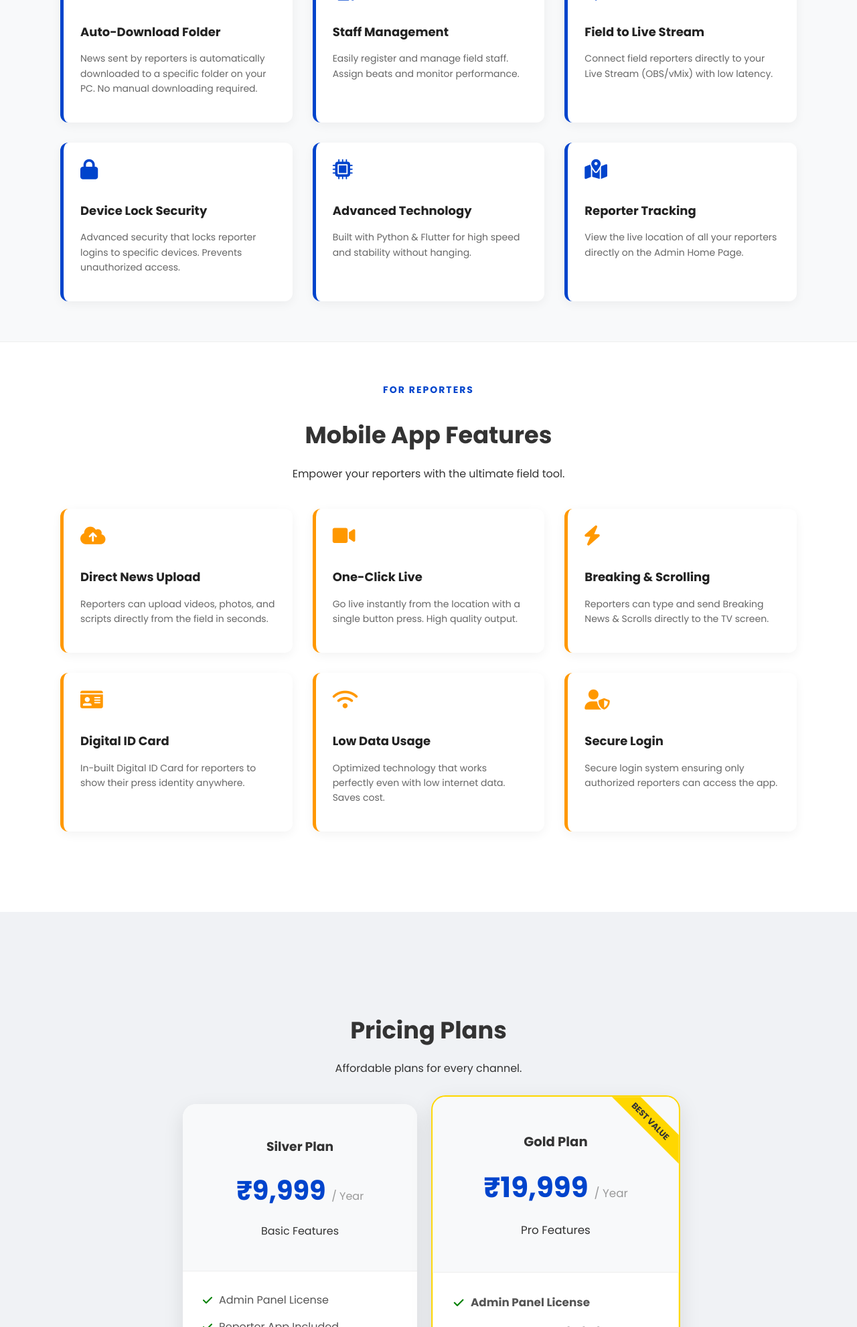
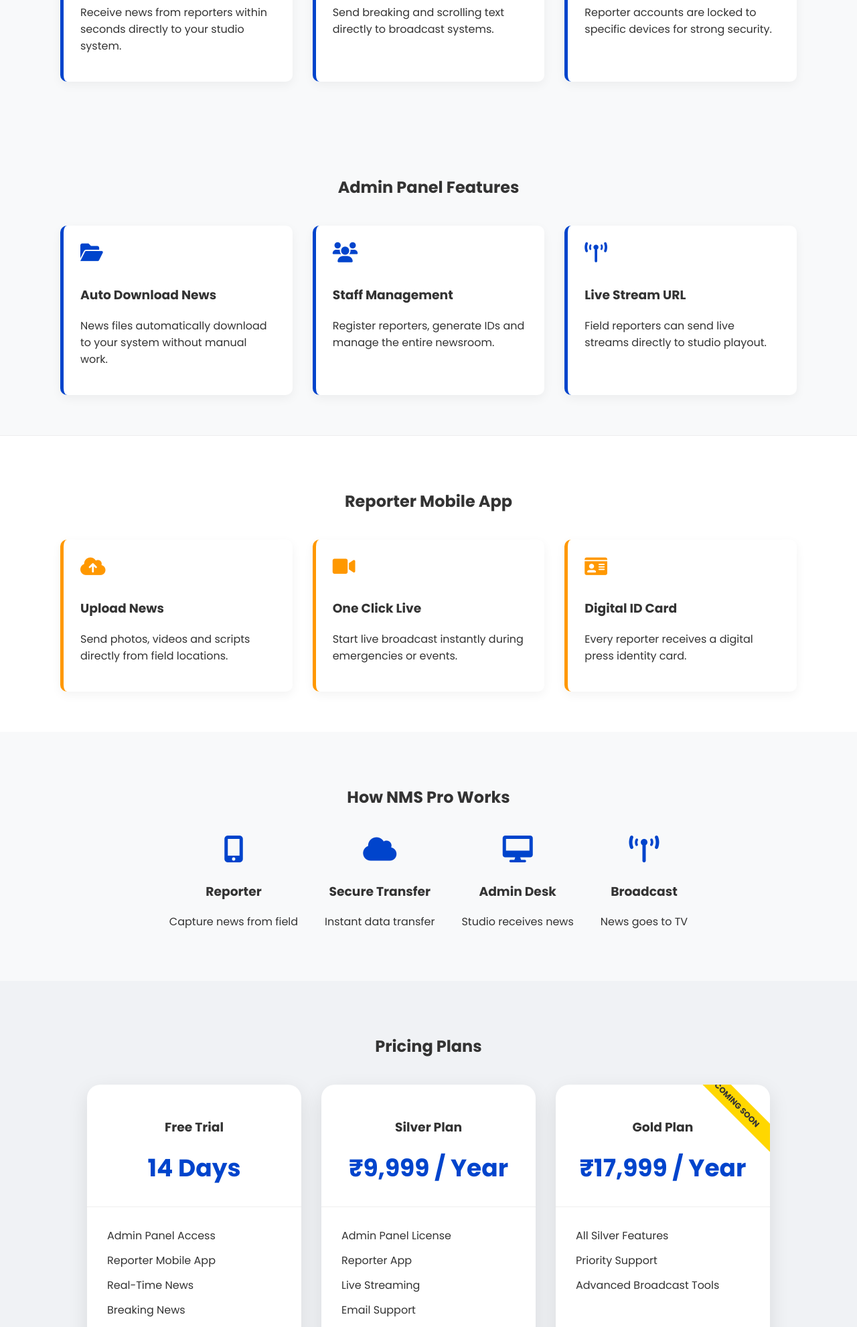
Before and after one commit to NavaneethOfficial/News-Management-System, a plain HTML site: page index.html in a window 1280 px wide. Shown: the part 818-2800 px from the top of the page at 67% size. Drawn offline with Linux system fonts and the light colour scheme.

Commit message:
Update index.html

```diff
--- a/index.html
+++ b/index.html
@@ -3,245 +3,453 @@
 <head>
 <meta charset="UTF-8">
 <meta name="viewport" content="width=device-width, initial-scale=1.0">
-    <title>News Management System | Navaneeth Media</title>
+
+<title>News Management System Pro | Navaneeth Media</title>
+
 <link href="https://fonts.googleapis.com/css2?family=Poppins:wght@300;400;600;700&display=swap" rel="stylesheet">
 <link rel="stylesheet" href="https://cdnjs.cloudflare.com/ajax/libs/font-awesome/6.0.0/css/all.min.css">
 
 <style>
-        /* General Styles */
-        body { font-family: 'Poppins', sans-serif; margin: 0; padding: 0; background-color: #f8f9fa; color: #333; line-height: 1.6; }
 
-        /* Navigation Bar */
-        nav {
-            background: white;
-            box-shadow: 0 2px 10px rgba(0,0,0,0.1);
-            padding: 15px 5%;
-            display: flex;
-            justify-content: space-between;
-            align-items: center;
-            position: sticky;
-            top: 0;
-            z-index: 1000;
+body{
+font-family:'Poppins',sans-serif;
+margin:0;
+background:#f8f9fa;
+color:#333;
 }
 
-        /* LOGO STYLE */
-        .logo-container { display: flex; align-items: center; gap: 15px; }
-        .logo-icon { font-size: 35px; color: #0044cc; background: #e6f0ff; padding: 10px; border-radius: 50%; }
-        .logo-text { font-size: 20px; font-weight: 700; color: #0044cc; line-height: 1.2; }
-        .logo-text span { color: #333; font-weight: 400; }
-        .company-subtext { font-size: 11px; color: #777; font-weight: normal; text-transform: uppercase; letter-spacing: 1px; }
+nav{
+background:white;
+box-shadow:0 2px 10px rgba(0,0,0,0.1);
+padding:15px 5%;
+display:flex;
+justify-content:space-between;
+align-items:center;
+}
 
-        /* Hero Section */
-        header {
-            background: linear-gradient(135deg, #0044cc 0%, #002a80 100%);
-            color: white;
-            padding: 80px 20px;
-            text-align: center;
+.logo-container{
+display:flex;
+align-items:center;
+gap:15px;
 }
-        header h1 { font-size: 3em; margin-bottom: 10px; }
-        header p { font-size: 1.2em; opacity: 0.9; max-width: 700px; margin: 0 auto 30px auto; }
-        .btn-main {
-            background-color: #ff9800;
-            color: white;
-            padding: 15px 40px;
-            font-size: 18px;
-            border-radius: 50px;
-            text-decoration: none;
-            font-weight: bold;
-            box-shadow: 0 5px 15px rgba(255, 152, 0, 0.4);
-            transition: transform 0.3s ease;
-            display: inline-block;
+
+.logo-icon{
+font-size:34px;
+color:#0044cc;
+background:#e6f0ff;
+padding:10px;
+border-radius:50%;
 }
-        .btn-main:hover { transform: translateY(-3px); background-color: #f57c00; }
 
-        /* SECTIONS */
-        .container { max-width: 1100px; margin: auto; padding: 60px 20px; }
-        .section-title { text-align: center; margin-bottom: 40px; }
-        .section-title h2 { font-size: 2.2em; color: #333; margin-bottom: 10px; }
-        .sub-heading { color: #0044cc; font-weight: bold; text-transform: uppercase; letter-spacing: 2px; font-size: 14px; }
+.logo-text{
+font-weight:700;
+color:#0044cc;
+font-size:20px;
+line-height:1.2;
+}
 
-        .features-grid { display: grid; grid-template-columns: repeat(auto-fit, minmax(300px, 1fr)); gap: 30px; }
-        .feature-card { background: white; padding: 25px; border-radius: 12px; box-shadow: 0 4px 15px rgba(0,0,0,0.05); transition: transform 0.3s; border-left: 5px solid #0044cc; }
-        .feature-card:hover { transform: translateY(-5px); }
-        .feature-icon { font-size: 30px; color: #0044cc; margin-bottom: 15px; }
-        .feature-card h3 { font-size: 18px; margin-bottom: 10px; color: #222; }
-        .feature-card p { font-size: 14px; color: #666; }
+.company-subtext{
+font-size:11px;
+color:#777;
+letter-spacing:1px;
+}
 
-        /* App Section Special Style */
-        .app-section { background-color: #fff; padding: 60px 0; border-top: 1px solid #eee; }
-        .feature-card.app-card { border-left: 5px solid #ff9800; }
-        .feature-card.app-card .feature-icon { color: #ff9800; }
+header{
+background:linear-gradient(135deg,#0044cc,#002a80);
+color:white;
+text-align:center;
+padding:80px 20px;
+}
 
-        /* Pricing */
-        .pricing-grid { display: flex; justify-content: center; gap: 30px; flex-wrap: wrap; margin-top: 30px; }
-        .price-card { background: white; width: 350px; border-radius: 20px; box-shadow: 0 10px 30px rgba(0,0,0,0.1); overflow: hidden; position: relative; }
-        .price-card.gold { border: 2px solid #ffd700; transform: scale(1.05); }
-        .price-header { background-color: #f8f9fa; padding: 30px; text-align: center; border-bottom: 1px solid #eee; }
-        .price { font-size: 40px; font-weight: bold; color: #0044cc; margin: 10px 0; }
-        .price span { font-size: 16px; color: #999; font-weight: normal; }
-        .features-list { padding: 30px; list-style: none; margin: 0; }
-        .features-list li { margin-bottom: 15px; color: #555; display: flex; align-items: center; }
-        .features-list li i { margin-right: 10px; }
-        .check { color: green; } .cross { color: red; opacity: 0.5; }
-        .badge { position: absolute; top: 20px; right: -35px; background: #ffd700; color: #333; padding: 5px 40px; transform: rotate(45deg); font-weight: bold; font-size: 12px; }
+header h1{
+font-size:3em;
+margin-bottom:10px;
+}
 
-        footer { background-color: #222; color: #bbb; text-align: center; padding: 40px 20px; margin-top: 50px; }
-        footer a { color: #fff; text-decoration: none; }
-        footer a:hover { text-decoration: underline; }
+header p{
+max-width:700px;
+margin:auto;
+opacity:0.9;
+}
 
-        @media (max-width: 768px) { header h1 { font-size: 2em; } .pricing-grid { flex-direction: column; align-items: center; } .price-card.gold { transform: scale(1); } }
+.btn-main{
+background:#ff9800;
+color:white;
+padding:15px 40px;
+border-radius:40px;
+text-decoration:none;
+font-weight:bold;
+display:inline-block;
+margin-top:25px;
+}
+
+.container{
+max-width:1100px;
+margin:auto;
+padding:60px 20px;
+}
+
+.section-title{
+text-align:center;
+margin-bottom:40px;
+}
+
+.features-grid{
+display:grid;
+grid-template-columns:repeat(auto-fit,minmax(280px,1fr));
+gap:30px;
+}
+
+.feature-card{
+background:white;
+padding:25px;
+border-radius:10px;
+box-shadow:0 5px 15px rgba(0,0,0,0.05);
+border-left:5px solid #0044cc;
+}
+
+.feature-icon{
+font-size:30px;
+color:#0044cc;
+margin-bottom:15px;
+}
+
+.app-section{
+background:white;
+border-top:1px solid #eee;
+}
+
+.app-card{
+border-left:5px solid #ff9800;
+}
+
+.app-card .feature-icon{
+color:#ff9800;
+}
+
+.workflow{
+display:flex;
+flex-wrap:wrap;
+justify-content:center;
+gap:40px;
+text-align:center;
+}
+
+.workflow div{
+max-width:200px;
+}
+
+.workflow i{
+font-size:40px;
+color:#0044cc;
+margin-bottom:10px;
+}
+
+.pricing{
+background:#f0f2f5;
+}
+
+.pricing-grid{
+display:flex;
+flex-wrap:wrap;
+justify-content:center;
+gap:30px;
+}
+
+.price-card{
+background:white;
+width:320px;
+border-radius:20px;
+box-shadow:0 10px 30px rgba(0,0,0,0.1);
+overflow:hidden;
+position:relative;
+}
+
+.price-header{
+text-align:center;
+padding:30px;
+border-bottom:1px solid #eee;
+}
+
+.price{
+font-size:36px;
+font-weight:bold;
+color:#0044cc;
+}
+
+.features-list{
+list-style:none;
+padding:30px;
+margin:0;
+}
+
+.features-list li{
+margin-bottom:12px;
+}
+
+.badge{
+position:absolute;
+top:15px;
+right:-35px;
+background:#ffd700;
+padding:6px 40px;
+transform:rotate(45deg);
+font-weight:bold;
+font-size:12px;
+}
+
+footer{
+background:#222;
+color:#bbb;
+text-align:center;
+padding:40px 20px;
+}
+
+footer a{
+color:#ff9800;
+text-decoration:none;
+}
+
 </style>
 </head>
+
 <body>
 
 <nav>
 <div class="logo-container">
 <i class="fas fa-satellite-dish logo-icon"></i>
 <div class="logo-text">
-                Navaneeth Media<br>
+Navaneeth Media
 <div class="company-subtext">Service Private Limited</div>
 </div>
 </div>
 </nav>
 
 <header>
-        <h1>News Management System</h1>
-        <p>Advanced Technology for News Channels. Seamlessly connect your field reporters to your studio.</p>
-        <a href="#" class="btn-main"><i class="fas fa-download"></i> Download Free 7-Day Trial</a>
+
+<h1>News Management System Pro</h1>
+
+<p>
+Advanced Real-Time News Workflow System for TV Channels.
+Connect field reporters directly to your studio with secure and fast technology.
+</p>
+
+<a href="#" class="btn-main">
+<i class="fas fa-download"></i> Download Free 14-Day Trial
+</a>
+
 </header>
 
-    <div class="container">
+<section class="container">
+
 <div class="section-title">
-            <div class="sub-heading">For the Studio</div>
-            <h2>Admin Panel Features</h2>
-            <p>Manage your entire news operation from one powerful dashboard.</p>
+<h2>Why NMS Pro</h2>
+<p>Modern technology built specifically for television news channels.</p>
 </div>
 
 <div class="features-grid">
+
 <div class="feature-card">
-                <i class="fas fa-folder-open feature-icon"></i>
-                <h3>Auto-Download Folder</h3>
-                <p>News sent by reporters is automatically downloaded to a specific folder on your PC. No manual downloading required.</p>
+<i class="fas fa-bolt feature-icon"></i>
+<h3>Real-Time News Transfer</h3>
+<p>Receive news from reporters within seconds directly to your studio system.</p>
 </div>
+
 <div class="feature-card">
-                <i class="fas fa-users-cog feature-icon"></i>
-                <h3>Staff Management</h3>
-                <p>Easily register and manage field staff. Assign beats and monitor performance.</p>
+<i class="fas fa-tv feature-icon"></i>
+<h3>Breaking & Scrolling</h3>
+<p>Send breaking and scrolling text directly to broadcast systems.</p>
 </div>
-            <div class="feature-card">
-                <i class="fas fa-broadcast-tower feature-icon"></i>
-                <h3>Field to Live Stream</h3>
-                <p>Connect field reporters directly to your Live Stream (OBS/vMix) with low latency.</p>
-            </div>
+
 <div class="feature-card">
 <i class="fas fa-lock feature-icon"></i>
 <h3>Device Lock Security</h3>
-                <p>Advanced security that locks reporter logins to specific devices. Prevents unauthorized access.</p>
-            </div>
-            <div class="feature-card">
-                <i class="fas fa-microchip feature-icon"></i>
-                <h3>Advanced Technology</h3>
-                <p>Built with Python & Flutter for high speed and stability without hanging.</p>
-            </div>
-            <div class="feature-card">
-                <i class="fas fa-map-marked-alt feature-icon"></i>
-                <h3>Reporter Tracking</h3>
-                <p>View the live location of all your reporters directly on the Admin Home Page.</p>
-            </div>
-        </div>
+<p>Reporter accounts are locked to specific devices for strong security.</p>
 </div>
 
-    <div class="app-section">
-        <div class="container" style="padding-top: 0;">
+</div>
+
+</section>
+
+<section class="container">
+
 <div class="section-title">
-                <div class="sub-heading">For Reporters</div>
-                <h2>Mobile App Features</h2>
-                <p>Empower your reporters with the ultimate field tool.</p>
+<h2>Admin Panel Features</h2>
 </div>
 
 <div class="features-grid">
+
+<div class="feature-card">
+<i class="fas fa-folder-open feature-icon"></i>
+<h3>Auto Download News</h3>
+<p>News files automatically download to your system without manual work.</p>
+</div>
+
+<div class="feature-card">
+<i class="fas fa-users feature-icon"></i>
+<h3>Staff Management</h3>
+<p>Register reporters, generate IDs and manage the entire newsroom.</p>
+</div>
+
+<div class="feature-card">
+<i class="fas fa-broadcast-tower feature-icon"></i>
+<h3>Live Stream URL</h3>
+<p>Field reporters can send live streams directly to studio playout.</p>
+</div>
+
+</div>
+
+</section>
+
+<section class="app-section">
+
+<div class="container">
+
+<div class="section-title">
+<h2>Reporter Mobile App</h2>
+</div>
+
+<div class="features-grid">
+
 <div class="feature-card app-card">
 <i class="fas fa-cloud-upload-alt feature-icon"></i>
-                    <h3>Direct News Upload</h3>
-                    <p>Reporters can upload videos, photos, and scripts directly from the field in seconds.</p>
+<h3>Upload News</h3>
+<p>Send photos, videos and scripts directly from field locations.</p>
 </div>
+
 <div class="feature-card app-card">
 <i class="fas fa-video feature-icon"></i>
-                    <h3>One-Click Live</h3>
-                    <p>Go live instantly from the location with a single button press. High quality output.</p>
+<h3>One Click Live</h3>
+<p>Start live broadcast instantly during emergencies or events.</p>
 </div>
-                <div class="feature-card app-card">
-                    <i class="fas fa-bolt feature-icon"></i>
-                    <h3>Breaking & Scrolling</h3>
-                    <p>Reporters can type and send Breaking News & Scrolls directly to the TV screen.</p>
-                </div>
+
 <div class="feature-card app-card">
 <i class="fas fa-id-card feature-icon"></i>
 <h3>Digital ID Card</h3>
-                    <p>In-built Digital ID Card for reporters to show their press identity anywhere.</p>
-                </div>
-                <div class="feature-card app-card">
-                    <i class="fas fa-wifi feature-icon"></i>
-                    <h3>Low Data Usage</h3>
-                    <p>Optimized technology that works perfectly even with low internet data. Saves cost.</p>
-                </div>
-                <div class="feature-card app-card">
-                    <i class="fas fa-user-shield feature-icon"></i>
-                    <h3>Secure Login</h3>
-                    <p>Secure login system ensuring only authorized reporters can access the app.</p>
-                </div>
-            </div>
-        </div>
+<p>Every reporter receives a digital press identity card.</p>
 </div>
 
-    <div style="background-color: #f0f2f5; padding: 60px 0;">
+</div>
+
+</div>
+
+</section>
+
+<section class="container">
+
+<div class="section-title">
+<h2>How NMS Pro Works</h2>
+</div>
+
+<div class="workflow">
+
+<div>
+<i class="fas fa-mobile-alt"></i>
+<h3>Reporter</h3>
+<p>Capture news from field</p>
+</div>
+
+<div>
+<i class="fas fa-cloud"></i>
+<h3>Secure Transfer</h3>
+<p>Instant data transfer</p>
+</div>
+
+<div>
+<i class="fas fa-desktop"></i>
+<h3>Admin Desk</h3>
+<p>Studio receives news</p>
+</div>
+
+<div>
+<i class="fas fa-broadcast-tower"></i>
+<h3>Broadcast</h3>
+<p>News goes to TV</p>
+</div>
+
+</div>
+
+</section>
+
+<section class="pricing">
+
 <div class="container">
+
 <div class="section-title">
 <h2>Pricing Plans</h2>
-                <p>Affordable plans for every channel.</p>
 </div>
 
 <div class="pricing-grid">
+
 <div class="price-card">
+
+<div class="price-header">
+<h3>Free Trial</h3>
+<div class="price">14 Days</div>
+</div>
+
+<ul class="features-list">
+<li>Admin Panel Access</li>
+<li>Reporter Mobile App</li>
+<li>Real-Time News</li>
+<li>Breaking News</li>
+</ul>
+
+</div>
+
+<div class="price-card">
+
 <div class="price-header">
 <h3>Silver Plan</h3>
-                        <div class="price">₹9,999 <span>/ Year</span></div>
-                        <p>Basic Features</p>
-                    </div>
-                    <ul class="features-list">
-                        <li><i class="fas fa-check check"></i> Admin Panel License</li>
-                        <li><i class="fas fa-check check"></i> Reporter App Included</li>
-                        <li><i class="fas fa-check check"></i> Auto-Download News</li>
-                        <li><i class="fas fa-check check"></i> Email Support</li>
-                        <li><i class="fas fa-times cross"></i> AI Voice Over</li>
-                    </ul>
+<div class="price">₹9,999 / Year</div>
 </div>
 
-                <div class="price-card gold">
-                    <div class="badge">BEST VALUE</div>
+<ul class="features-list">
+<li>Admin Panel License</li>
+<li>Reporter App</li>
+<li>Live Streaming</li>
+<li>Email Support</li>
+</ul>
+
+</div>
+
+<div class="price-card">
+
+<div class="badge">COMING SOON</div>
+
 <div class="price-header">
 <h3>Gold Plan</h3>
-                        <div class="price">₹19,999 <span>/ Year</span></div>
-                        <p>Pro Features</p>
-                    </div>
-                    <ul class="features-list">
-                        <li><i class="fas fa-check check"></i> <b>Admin Panel License</b></li>
-                        <li><i class="fas fa-check check"></i> <b>Reporter App Included</b></li>
-                        <li><i class="fas fa-check check"></i> <b>Live Streaming Feature</b></li>
-                        <li><i class="fas fa-check check"></i> <b>Priority Call Support</b></li>
-                        <li><i class="fas fa-check check"></i> <b>AI Voice Over Feature</b></li>
-                    </ul>
-                </div>
-            </div>
-        </div>
+<div class="price">₹17,999 / Year</div>
 </div>
 
+<ul class="features-list">
+<li>All Silver Features</li>
+<li>Priority Support</li>
+<li>Advanced Broadcast Tools</li>
+</ul>
+
+</div>
+
+</div>
+
+</div>
+
+</section>
+
 <footer>
-        <h2 style="color: white; margin-bottom: 20px;">Navaneeth Media Service Pvt Ltd</h2>
+
+<h2 style="color:white">Navaneeth Media Service Pvt Ltd</h2>
+
 <p>Regd. Office: Andhra Pradesh, India</p>
-        <p>Email: <a href="mailto:navaneethservicepvtltd@gmail.com" style="color: #ff9800;">navaneethservicepvtltd@gmail.com</a></p>
-        <p>WhatsApp: <a href="https://wa.me/919290685554" style="color: #ff9800; font-weight: bold;">+91 9290685554</a></p>
-        <p style="margin-top: 30px; font-size: 14px; opacity: 0.6;">&copy; 2026 Navaneeth media service private limited. All Rights Reserved.</p>
+
+<p>Email: navaneethservicepvtltd@gmail.com</p>
+
+<p>WhatsApp: +91 9290685554</p>
+
+<p style="opacity:0.6;font-size:13px;margin-top:20px">
+© 2026 Navaneeth Media Service Private Limited
+</p>
+
 </footer>
 
 </body>
```
Lines whose indentation alone changed are shown as unchanged.
